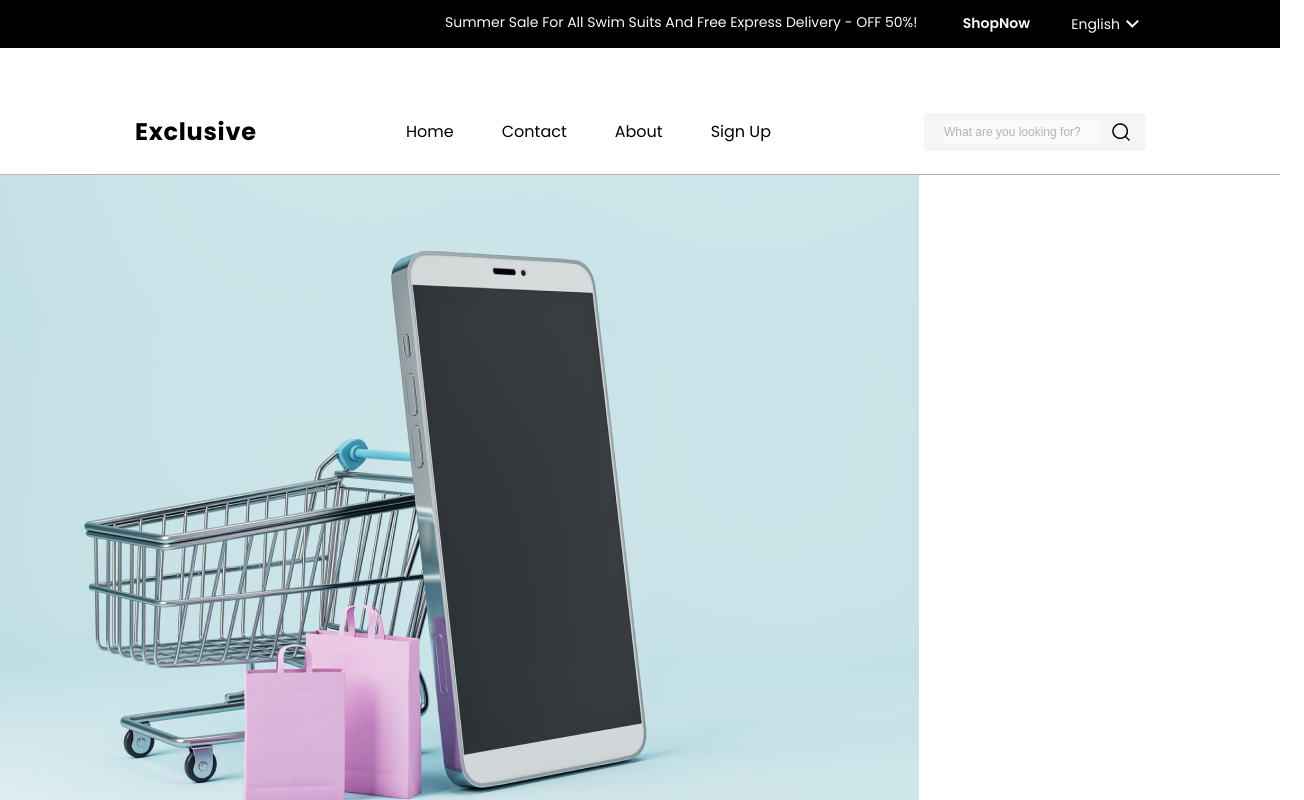
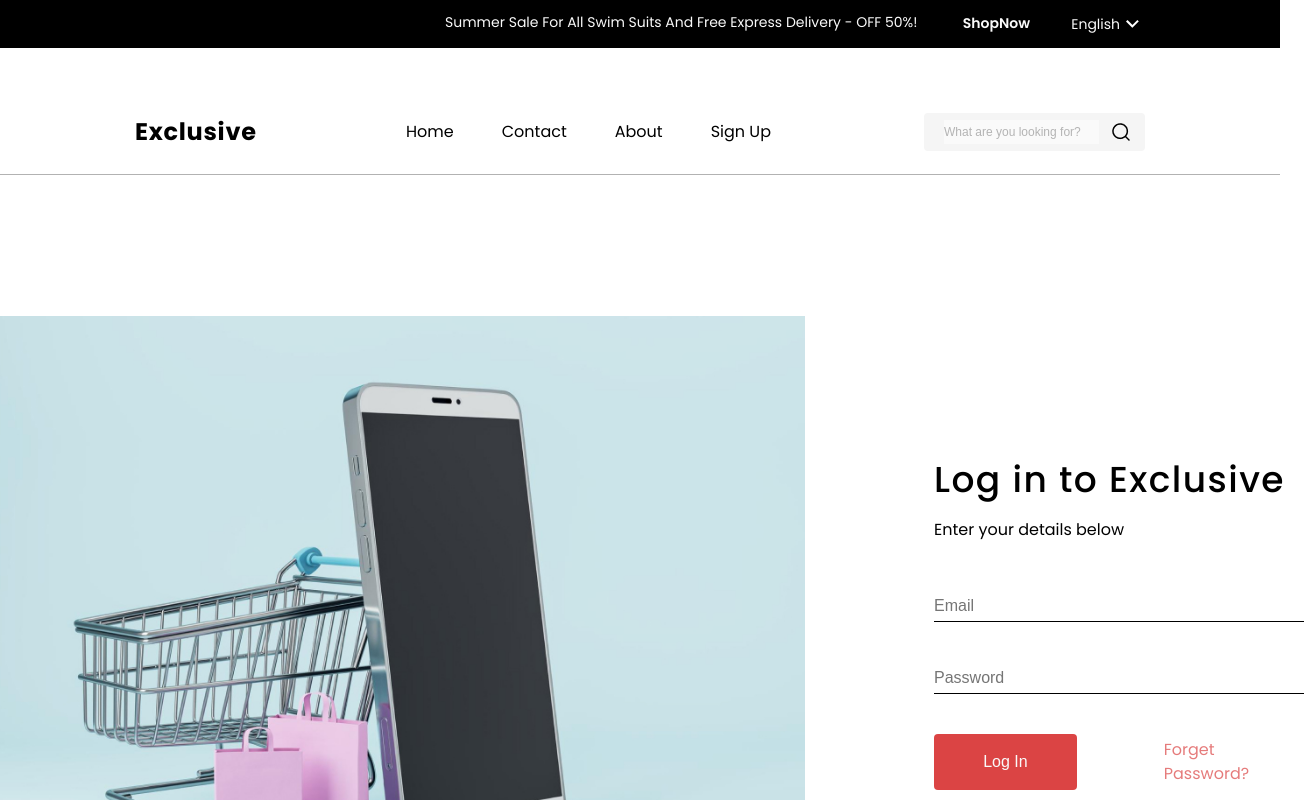
Before and after one commit to TemuriTsutskiridze/Collab-Team-1, a React (Vite) app: page /SignIn in a window 1280 px wide. Shown: the top 800 px of the page, 1304 px wide, since content can reach past the window. Built offline with nearby package versions, Linux system fonts and the light colour scheme.

Commit message:
add styles for Sign In form

```diff
--- a/src/components/SignStyles.tsx
+++ b/src/components/SignStyles.tsx
@@ -16,6 +16,7 @@ export const MainSubContainer = styled.div`
 export const PackagePhoto = styled.img`
   width: 80.5rem;
   height: 78.1rem;
+  object-fit: contain;
 `;
 
 export const WhatToDo = styled.h4`
@@ -57,7 +58,7 @@ export const Form = styled.form`
   margin-top: 4.8rem;
 `;
 
-export const Create = styled.button`
+export const Submit = styled.button`
   width: 37.1rem;
   height: 5.6rem;
   display: flex;
@@ -101,3 +102,9 @@ export const FooterText = styled.span`
   color: #000;
   opacity: 0.7;
 `;
+
+export const ButtonAndHelperText = styled.div`
+  display: flex;
+  align-items: center;
+  gap: 8.7rem;
+`;
--- a/src/pages/SignIn.tsx
+++ b/src/pages/SignIn.tsx
@@ -1,25 +1,40 @@
+import {
+  AboutDetails,
+  MainContainer,
+  PackagePhoto,
+  WhatToDo,
+  Form,
+  Input,
+  Submit,
+  FooterText,
+  ButtonAndHelperText,
+} from "../components/SignStyles";
 import ProductImage from "/package.jpg";
 
 const SignIn: React.FC = () => {
   return (
     <>
-      <div>
+      <MainContainer>
         <div>
-          <img src={ProductImage} alt="Product image" />
+          <PackagePhoto src={ProductImage} alt="Product image" />
         </div>
         <div>
-          <h4>Log in to Exclusive</h4>
-          <p>Enter your details below</p>
-          <form>
-            <input type="email" />
-            <input type="password" />
-            <div>
-              <button type="submit">Log In</button>
-              <span>Forget Password?</span>
-            </div>
-          </form>
+          <WhatToDo>Log in to Exclusive</WhatToDo>
+          <AboutDetails>Enter your details below</AboutDetails>
+          <Form>
+            <Input type="email" placeholder="Email" />
+            <Input type="password" placeholder="Password" />
+            <ButtonAndHelperText>
+              <Submit type="submit" style={{ width: "14.3rem" }}>
+                Log In
+              </Submit>
+              <FooterText style={{ color: "#db4444" }}>
+                Forget Password?
+              </FooterText>
+            </ButtonAndHelperText>
+          </Form>
         </div>
-      </div>
+      </MainContainer>
     </>
   );
 };
--- a/src/pages/SignUp.tsx
+++ b/src/pages/SignUp.tsx
@@ -7,7 +7,7 @@ import {
   Input,
   MainContainer,
   Form,
-  Create,
+  Submit,
   SignUpWithGoogle,
   FooterContainer,
   FooterText,
@@ -15,7 +15,6 @@ import {
 } from "../components/SignStyles";
 import { useNavigate } from "react-router";
 import { useState } from "react";
-import GlobalStyles from "../components/GlobalStyles";
 
 interface IUser {
   name: string | null;
@@ -106,7 +105,7 @@ const SignUp: React.FC = () => {
               onChange={(e) => setPassword(e.target.value)}
               required
             />
-            <Create type="submit">Create Account</Create>
+            <Submit type="submit">Create Account</Submit>
           </Form>
           <SignUpWithGoogle>
             <img src={Google} alt="Google icon" />
```
